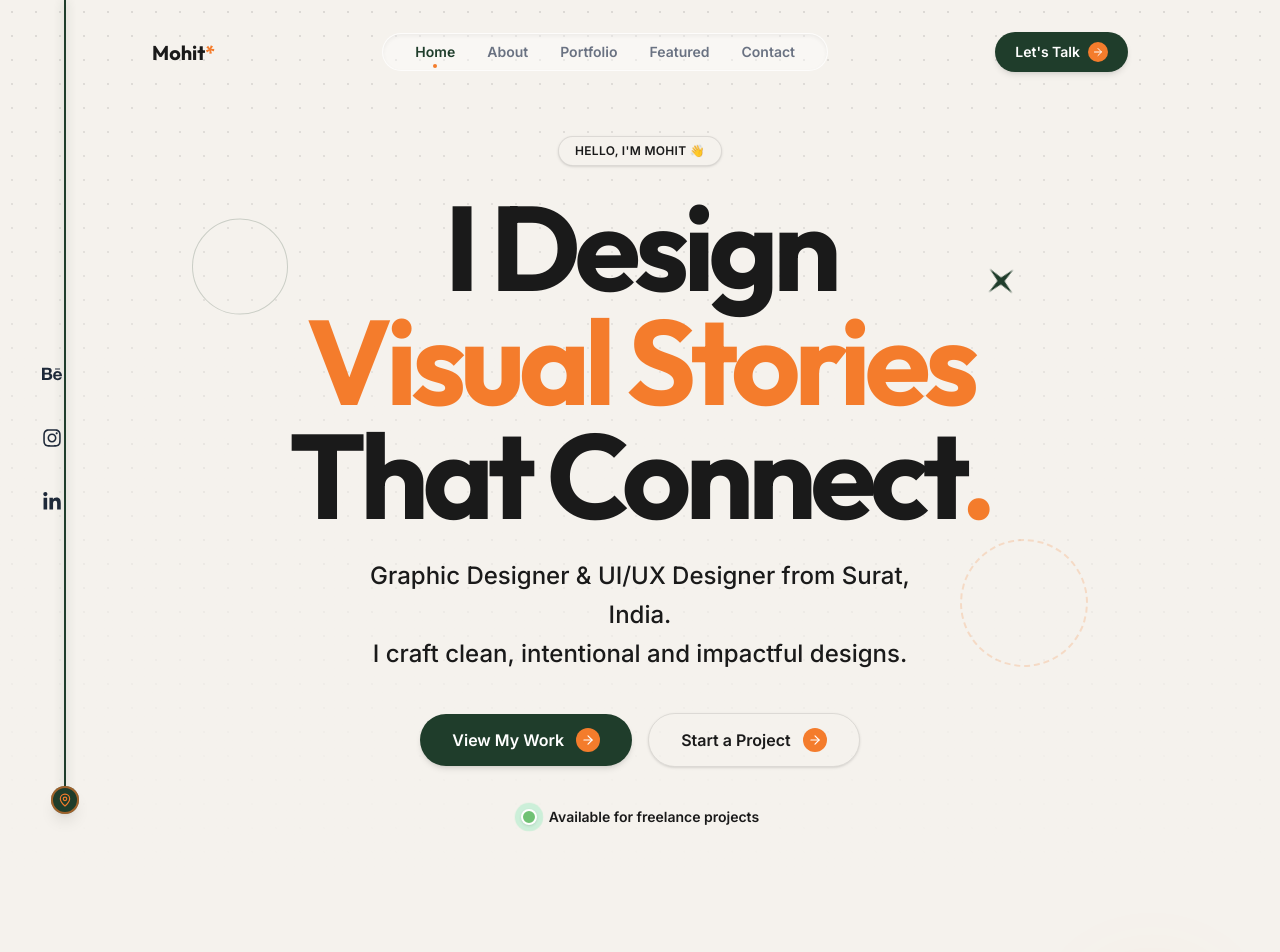
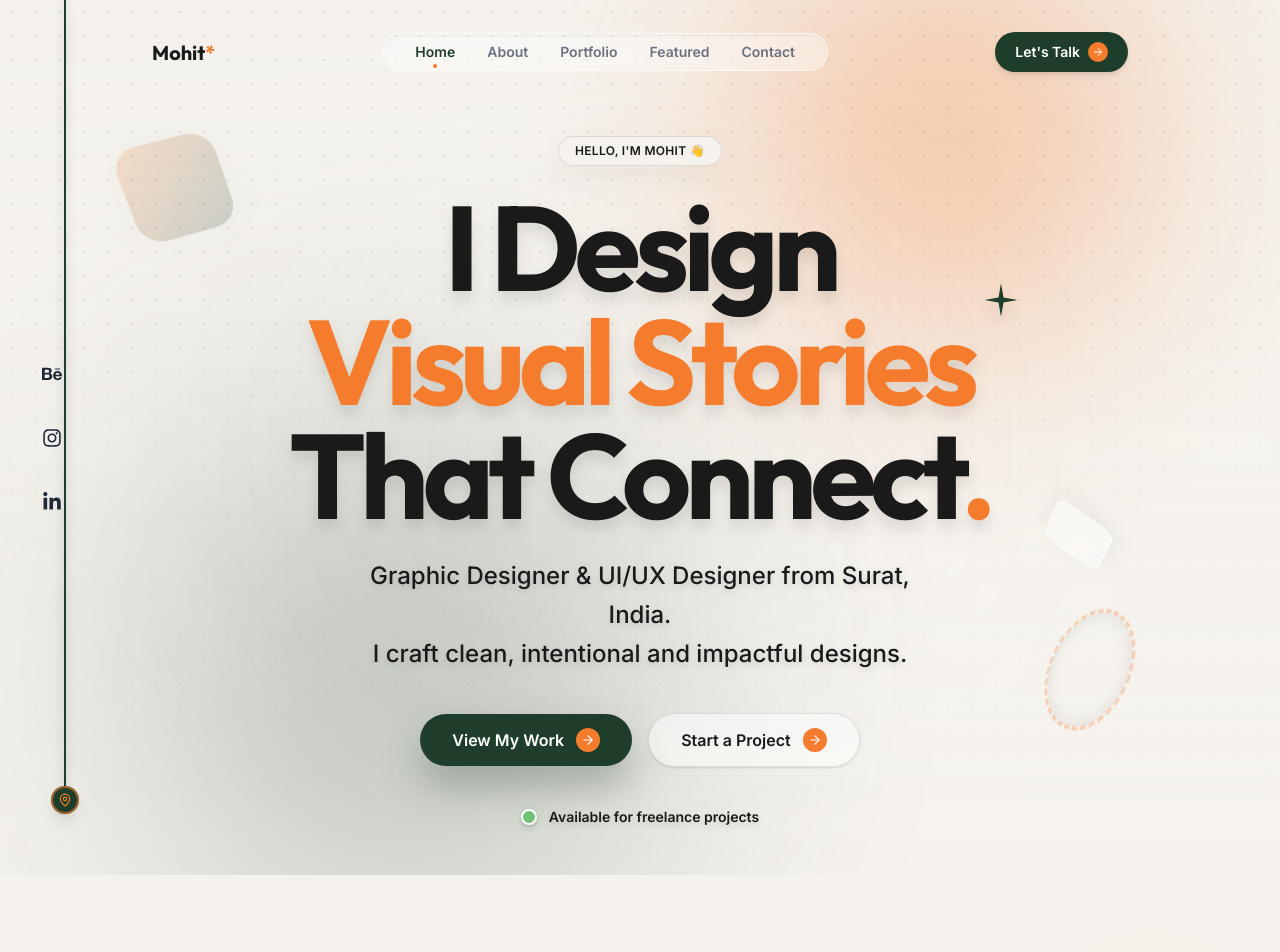
Before and after one commit to mohitlakhara007/mohit-Website-portfolio, a React (Vite) app: page / in a window 1280 px wide. Shown: the top 952 px of the page. Built offline with nearby package versions, Linux system fonts and the light colour scheme.

Commit message:
feat: Enhance portfolio interactivity and layout
Introduces 3D parallax effects on the hero section, a liquid glass effect for the navbar, and drag-to-scroll functionality for the scroll path. Updates contact section layout and navigation links for improved user experience and flow.

```diff
--- a/src/components/layout/ScrollPath.tsx
+++ b/src/components/layout/ScrollPath.tsx
@@ -1,8 +1,10 @@
 import { motion, useScroll, useSpring, useTransform } from 'motion/react';
 import { MapPin } from 'lucide-react';
+import { useRef, useCallback } from 'react';
 
 export default function ScrollPath() {
   const { scrollYProgress } = useScroll();
+  const trackRef = useRef<HTMLDivElement>(null);
 
   const scaleY = useSpring(scrollYProgress, {
     stiffness: 100,
@@ -10,25 +12,68 @@ export default function ScrollPath() {
     restDelta: 0.001
   });
 
+  const handleDrag = useCallback((e: React.PointerEvent<HTMLDivElement> | PointerEvent) => {
+    if (!trackRef.current) return;
+    const { top, height } = trackRef.current.getBoundingClientRect();
+    const clientY = 'clientY' in e ? e.clientY : 0;
+
+    let progress = (clientY - top) / height;
+    progress = Math.max(0, Math.min(1, progress));
+
+    // Calculate total scrollable height
+    const maxScroll = document.documentElement.scrollHeight - window.innerHeight;
+
+    // Scroll to the new position
+    window.scrollTo({
+      top: progress * maxScroll,
+      behavior: 'auto'
+    });
+  }, []);
+
+  const handlePointerDown = (e: React.PointerEvent<HTMLDivElement>) => {
+    (e.target as HTMLElement).setPointerCapture(e.pointerId);
+    handleDrag(e);
+
+    const pointerMoveHandler = (moveEvent: PointerEvent) => {
+      handleDrag(moveEvent);
+    };
+
+    const pointerUpHandler = (upEvent: PointerEvent) => {
+      (upEvent.target as HTMLElement)?.releasePointerCapture(upEvent.pointerId);
+      window.removeEventListener('pointermove', pointerMoveHandler);
+      window.removeEventListener('pointerup', pointerUpHandler);
+    };
+
+    window.addEventListener('pointermove', pointerMoveHandler);
+    window.addEventListener('pointerup', pointerUpHandler);
+  };
+
   return (
-    <div className="fixed top-0 bottom-0 left-[4%] md:left-[8%] lg:left-[5%] w-[2px] z-30 pointer-events-none hidden sm:block">
-      {/* Background Track (dashed) */}
-      <div className="absolute inset-0 border-l-2 border-dashed border-black/10" />
+    <div
+      ref={trackRef}
+      className="fixed top-0 bottom-0 left-[4%] md:left-[8%] lg:left-[5%] w-[20px] -ml-[9px] z-30 hidden sm:block cursor-ns-resize group"
+      onPointerDown={handlePointerDown}
+      style={{ touchAction: 'none' }}
+    >
+      {/* Background Track Wrapper for Visual alignment */}
+      <div className="absolute inset-y-0 left-1/2 -ml-[1px] w-[2px]">
+        <div className="absolute inset-0 border-l-2 border-dashed border-black/10 transition-colors group-hover:border-black/30" />
 
         {/* Animated Fill Line */}
         <motion.div
-        className="absolute inset-0 bg-[var(--color-brand)] origin-top shadow-[0_0_10px_rgba(31,61,43,0.3)]"
+          className="absolute inset-0 bg-[var(--color-brand)] origin-top shadow-[0_0_10px_rgba(31,61,43,0.3)] transition-colors group-hover:bg-[#1a3324]"
           style={{ scaleY }}
         />
 
         {/* Location Pin */}
         <motion.div
-        className="absolute left-1/2 -ml-3.5 w-7 h-7 bg-[var(--color-brand)] rounded-full flex items-center justify-center -mt-3.5 shadow-lg group"
+          className="absolute left-1/2 -ml-3.5 w-7 h-7 bg-[var(--color-brand)] rounded-full flex items-center justify-center -mt-3.5 shadow-lg shadow-[var(--color-brand)]/20 transition-transform group-hover:scale-125 group-hover:bg-[#1a3324]"
           style={{ top: useTransform(scaleY, [0, 1], ['0%', '100%']) }}
         >
-        <MapPin size={14} className="text-[var(--color-accent)] relative z-10" />
-        <div className="absolute inset-0 border-2 border-[var(--color-accent)] rounded-full animate-ping opacity-60" />
+          <MapPin size={14} className="text-[var(--color-accent)] relative z-10 pointer-events-none" />
+          <div className="absolute inset-0 border-2 border-[var(--color-accent)] rounded-full animate-ping opacity-60 pointer-events-none" />
         </motion.div>
+      </div>
     </div>
   );
 }
--- a/src/components/sections/FeaturedWork.tsx
+++ b/src/components/sections/FeaturedWork.tsx
@@ -3,7 +3,7 @@ import { Play } from 'lucide-react';
 
 export default function FeaturedWork() {
   return (
-    <section className="py-24 relative overflow-hidden bg-[var(--color-bg-light)]">
+    <section id="featured" className="py-24 relative overflow-hidden bg-[var(--color-bg-light)]">
       <div className="absolute inset-0 bg-dot-pattern opacity-50 mix-blend-multiply pointer-events-none" />
 
       <div className="max-w-[1400px] mx-auto px-6 md:px-12 flex flex-col xl:flex-row gap-12 items-start relative z-10">
--- a/src/components/sections/Hero.tsx
+++ b/src/components/sections/Hero.tsx
@@ -1,22 +1,91 @@
-import { motion } from 'motion/react';
+import { motion, useMotionValue, useTransform, useSpring } from 'motion/react';
 import { ArrowRight } from 'lucide-react';
 import { FaBehance, FaInstagram, FaLinkedinIn } from 'react-icons/fa';
 
 export default function Hero() {
+  // 3D Parallax State
+  const mouseX = useMotionValue(0);
+  const mouseY = useMotionValue(0);
+
+  // Smooth springs for rotation
+  const rotateX = useSpring(useTransform(mouseY, [-0.5, 0.5], ["15deg", "-15deg"]), { damping: 30, stiffness: 100 });
+  const rotateY = useSpring(useTransform(mouseX, [-0.5, 0.5], ["-15deg", "15deg"]), { damping: 30, stiffness: 100 });
+
+  function handleMouseMove(e: React.MouseEvent<HTMLDivElement>) {
+    const rect = e.currentTarget.getBoundingClientRect();
+    const width = rect.width;
+    const height = rect.height;
+    const x = e.clientX - rect.left;
+    const y = e.clientY - rect.top;
+
+    mouseX.set(x / width - 0.5);
+    mouseY.set(y / height - 0.5);
+  }
+
+  function handleMouseLeave() {
+    mouseX.set(0);
+    mouseY.set(0);
+  }
+
   return (
-    <section id="home" className="relative min-h-[100svh] w-full flex items-center justify-center pt-24 pb-12 overflow-hidden bg-dot-pattern">
+    <section
+      id="home"
+      className="relative min-h-[100svh] w-full flex items-center justify-center pt-24 pb-12 overflow-hidden bg-dot-pattern"
+      onMouseMove={handleMouseMove}
+      onMouseLeave={handleMouseLeave}
+      style={{ perspective: 1200 }}
+    >
       <div className="absolute inset-0 bg-gradient-to-b from-transparent via-[var(--color-bg-light)]/50 to-[var(--color-bg-light)] pointer-events-none" />
+
+      {/* 3D-like Animated Background Glows */}
+      <motion.div
+        animate={{
+          scale: [1, 1.2, 1],
+          opacity: [0.3, 0.5, 0.3],
+          x: [0, 50, 0],
+          y: [0, -30, 0]
+        }}
+        transition={{ duration: 15, repeat: Infinity, ease: "easeInOut" }}
+        className="absolute top-[-10%] right-[10%] w-[40vw] h-[40vw] max-w-[600px] max-h-[600px] bg-[radial-gradient(circle,var(--color-accent)_0%,transparent_70%)] opacity-40 blur-[80px] z-0 pointer-events-none"
+      />
+      <motion.div
+        animate={{
+          scale: [1, 1.3, 1],
+          opacity: [0.2, 0.4, 0.2],
+          x: [0, -60, 0],
+          y: [0, 40, 0]
+        }}
+        transition={{ duration: 20, repeat: Infinity, ease: "easeInOut" }}
+        className="absolute bottom-[-10%] left-[10%] w-[50vw] h-[50vw] max-w-[700px] max-h-[700px] bg-[radial-gradient(circle,var(--color-brand)_0%,transparent_70%)] opacity-30 blur-[100px] z-0 pointer-events-none"
+      />
+      <motion.div
+        animate={{
+          scale: [1, 1.1, 1],
+          opacity: [0.1, 0.2, 0.1],
+          rotate: [0, 90, 0]
+        }}
+        transition={{ duration: 25, repeat: Infinity, ease: "easeInOut" }}
+        className="absolute top-1/2 left-1/2 -translate-x-1/2 -translate-y-1/2 w-[60vw] h-[60vw] max-w-[800px] max-h-[800px] bg-[radial-gradient(circle,#F5F2ED_0%,transparent_70%)] opacity-20 blur-[120px] z-0 pointer-events-none mix-blend-overlay"
+      />
 
       {/* Abstract floating shapes */}
       <motion.div
-        animate={{ y: [0, -20, 0], rotate: [0, 10, 0] }}
-        transition={{ duration: 6, repeat: Infinity, ease: "easeInOut" }}
-        className="absolute top-1/4 left-[15%] w-24 h-24 rounded-full border border-[var(--color-brand)]/20 z-0 hidden md:block"
+        animate={{ y: [0, -40, 0], rotateX: [0, 180, 360], rotateY: [0, 180, 360], rotateZ: [0, 90, 360] }}
+        transition={{ duration: 15, repeat: Infinity, ease: "linear" }}
+        className="absolute top-[20%] left-[10%] w-24 h-24 rounded-3xl bg-gradient-to-tr from-[var(--color-brand)] to-[var(--color-accent)] opacity-20 z-0 hidden md:block shadow-[0_0_30px_rgba(0,0,0,0.1)]"
+        style={{ transformStyle: "preserve-3d" }}
       />
       <motion.div
-        animate={{ y: [0, 30, 0], rotate: [0, -15, 0] }}
-        transition={{ duration: 8, repeat: Infinity, ease: "easeInOut" }}
-        className="absolute bottom-1/4 right-[15%] w-32 h-32 rounded-full border-2 border-[var(--color-accent)]/20 border-dashed z-0 hidden md:block"
+        animate={{ y: [0, 50, 0], rotateX: [360, 180, 0], rotateY: [360, 180, 0], rotateZ: [0, -90, -360] }}
+        transition={{ duration: 20, repeat: Infinity, ease: "linear" }}
+        className="absolute bottom-[20%] right-[10%] w-32 h-32 rounded-full border-4 border-[var(--color-accent)]/30 border-dashed z-0 hidden md:block shadow-[inset_0_0_20px_rgba(0,0,0,0.1)]"
+        style={{ transformStyle: "preserve-3d" }}
+      />
+      <motion.div
+        animate={{ x: [0, 30, 0], y: [0, -30, 0], rotateX: [0, 360], rotateY: [0, -360] }}
+        transition={{ duration: 18, repeat: Infinity, ease: "linear" }}
+        className="absolute top-[60%] left-[80%] w-16 h-16 bg-white/40 backdrop-blur-md border border-white/60 rounded-xl z-0 hidden md:block"
+        style={{ transformStyle: "preserve-3d", boxShadow: "0 10px 30px rgba(0,0,0,0.05)" }}
       />
 
       {/* Social Links sidebar (absolute left) */}
@@ -26,10 +95,15 @@ export default function Hero() {
          <a href="#" className="w-10 h-10 rounded-full flex items-center justify-center text-gray-800 hover:text-[var(--color-accent)] hover:bg-white hover:shadow-sm transition-all"><FaLinkedinIn size={20} /></a>
       </div>
 
-      <div className="relative z-20 max-w-4xl w-full mx-auto px-6 md:px-16 flex flex-col items-center text-center gap-12 lg:gap-4">
+      <div className="relative z-20 max-w-4xl w-full mx-auto px-6 md:px-16 flex flex-col items-center text-center gap-12 lg:gap-4 pointer-events-none">
 
         {/* Main Content Area */}
         <motion.div
+          style={{ rotateX, rotateY, transformStyle: "preserve-3d" }}
+          className="pt-10 flex flex-col items-center pointer-events-auto"
+        >
+          <motion.div
+            style={{ transform: "translateZ(80px)" }}
             initial="hidden"
             animate="visible"
             variants={{
@@ -39,37 +113,37 @@ export default function Hero() {
                 transition: { staggerChildren: 0.15, delayChildren: 0.2 }
               }
             }}
-          className="pt-10 flex flex-col items-center"
+            className="flex flex-col items-center"
           >
             <motion.div variants={{ hidden: { opacity: 0, y: 20 }, visible: { opacity: 1, y: 0, transition: { duration: 0.6, ease: "easeOut" } } }}>
-            <div className="inline-block bg-[var(--color-bg-light)] border border-black/10 rounded-full px-4 py-1.5 mb-6 text-xs font-semibold tracking-wide text-[var(--color-text-main)] shadow-sm">
+              <div className="inline-block bg-[var(--color-bg-light)] border border-black/10 rounded-full px-4 py-1.5 mb-6 text-xs font-semibold tracking-wide text-[var(--color-text-main)] shadow-[0_10px_30px_rgba(0,0,0,0.05)] hover:scale-105 transition-transform" style={{ transform: "translateZ(100px)" }}>
                 HELLO, I'M MOHIT 👋
               </div>
             </motion.div>
 
-          <motion.h1 variants={{ hidden: { opacity: 0, y: 20 }, visible: { opacity: 1, y: 0, transition: { duration: 0.6, ease: "easeOut" } } }} className="font-display text-6xl md:text-[6rem] lg:text-[7.5rem] font-bold tracking-tighter text-[var(--color-text-main)] leading-[0.95] mb-6 relative">
+            <motion.h1 style={{ transform: "translateZ(120px)" }} variants={{ hidden: { opacity: 0, y: 20 }, visible: { opacity: 1, y: 0, transition: { duration: 0.6, ease: "easeOut" } } }} className="font-display text-6xl md:text-[6rem] lg:text-[7.5rem] font-bold tracking-tighter text-[var(--color-text-main)] leading-[0.95] mb-6 relative drop-shadow-xl">
               I Design <br className="hidden md:block" />
-            <span className="text-[var(--color-accent)] relative">Visual Stories
-               <svg className="absolute -top-6 -right-12 w-10 h-10 text-[var(--color-brand)] animate-[spin_10s_linear_infinite]" viewBox="0 0 24 24" fill="none" xmlns="http://www.w3.org/2000/svg">
+              <span className="text-[var(--color-accent)] relative inline-block" style={{ transform: "translateZ(30px)" }}>Visual Stories
+                 <svg className="absolute -top-6 -right-12 w-10 h-10 text-[var(--color-brand)] animate-[spin_10s_linear_infinite]" viewBox="0 0 24 24" fill="none" xmlns="http://www.w3.org/2000/svg" style={{ transform: "translateZ(50px)" }}>
                     <path d="M12 2L13.5 10.5L22 12L13.5 13.5L12 22L10.5 13.5L2 12L10.5 10.5L12 2Z" fill="currentColor"/>
                  </svg>
               </span> <br className="hidden md:block" />
               That Connect<span className="text-[var(--color-accent)]">.</span>
             </motion.h1>
 
-          <motion.p variants={{ hidden: { opacity: 0, y: 20 }, visible: { opacity: 1, y: 0, transition: { duration: 0.6, ease: "easeOut" } } }} className="text-lg md:text-2xl text-[var(--color-text-main)] font-medium mb-10 max-w-xl leading-relaxed text-center opacity-80">
+            <motion.p style={{ transform: "translateZ(90px)" }} variants={{ hidden: { opacity: 0, y: 20 }, visible: { opacity: 1, y: 0, transition: { duration: 0.6, ease: "easeOut" } } }} className="text-lg md:text-2xl text-[var(--color-text-main)] font-medium mb-10 max-w-xl leading-relaxed text-center opacity-80 drop-shadow-md">
               Graphic Designer & UI/UX Designer from Surat, India.<br/>
               I craft clean, intentional and impactful designs.
             </motion.p>
 
-          <motion.div variants={{ hidden: { opacity: 0, y: 20 }, visible: { opacity: 1, y: 0, transition: { duration: 0.6, ease: "easeOut" } } }} className="flex flex-col sm:flex-row items-center justify-center gap-4 mb-10">
-            <a href="#work" className="group w-full sm:w-auto px-8 py-3.5 rounded-full bg-[var(--color-brand)] text-white font-semibold flex items-center justify-center gap-3 hover:bg-[#152a1d] transition-all shadow-md">
+            <motion.div style={{ transform: "translateZ(140px)" }} variants={{ hidden: { opacity: 0, y: 20 }, visible: { opacity: 1, y: 0, transition: { duration: 0.6, ease: "easeOut" } } }} className="flex flex-col sm:flex-row items-center justify-center gap-4 mb-10">
+              <a href="#work" className="group w-full sm:w-auto px-8 py-3.5 rounded-full bg-[var(--color-brand)] text-white font-semibold flex items-center justify-center gap-3 hover:bg-[#152a1d] transition-all shadow-[0_20px_40px_rgba(31,61,43,0.3)] hover:-translate-y-1">
               View My Work
               <div className="w-6 h-6 rounded-full bg-[var(--color-accent)] flex items-center justify-center">
                 <ArrowRight className="text-white group-hover:translate-x-0.5 transition-transform" size={14} />
               </div>
             </a>
-            <a href="#contact" className="group w-full sm:w-auto px-8 py-3.5 rounded-full border border-black/10 text-[var(--color-text-main)] font-semibold flex items-center justify-center gap-3 hover:bg-black/5 transition-all shadow-sm">
+            <a href="#contact" className="group w-full sm:w-auto px-8 py-3.5 rounded-full border border-black/10 text-[var(--color-text-main)] font-semibold flex items-center justify-center gap-3 hover:bg-black/5 transition-all shadow-sm hover:-translate-y-1 bg-white/50 backdrop-blur-sm">
               Start a Project
               <div className="w-6 h-6 rounded-full bg-[var(--color-accent)] flex items-center justify-center">
                 <ArrowRight className="text-white group-hover:translate-x-0.5 transition-transform" size={14} />
@@ -77,7 +151,7 @@ export default function Hero() {
             </a>
             </motion.div>
 
-          <motion.div variants={{ hidden: { opacity: 0, y: 20 }, visible: { opacity: 1, y: 0, transition: { duration: 0.6, ease: "easeOut" } } }} className="flex items-center justify-center gap-3">
+            <motion.div style={{ transform: "translateZ(60px)" }} variants={{ hidden: { opacity: 0, y: 20 }, visible: { opacity: 1, y: 0, transition: { duration: 0.6, ease: "easeOut" } } }} className="flex items-center justify-center gap-3 drop-shadow-md">
               <div className="relative flex h-4 w-4">
                 <span className="animate-ping absolute inline-flex h-full w-full rounded-full bg-green-400 opacity-75"></span>
                 <span className="relative inline-flex rounded-full h-4 w-4 bg-[#70C174] border-2 border-white shadow-sm"></span>
@@ -85,6 +159,7 @@ export default function Hero() {
               <span className="text-sm font-semibold text-[var(--color-text-main)]">Available for freelance projects</span>
             </motion.div>
           </motion.div>
+        </motion.div>
 
       </div>
     </section>
--- a/src/index.css
+++ b/src/index.css
@@ -27,6 +27,14 @@
   .bg-dot-pattern {
     background-image: radial-gradient(rgba(0, 0, 0, 0.1) 1px, transparent 1px);
     background-size: 24px 24px;
+  }
+
+  .liquid-glass {
+    background: rgba(255, 255, 255, 0.35);
+    backdrop-filter: blur(12px);
+    -webkit-backdrop-filter: blur(12px);
+    border: 1px solid rgba(255, 255, 255, 0.5);
+    box-shadow: 0 8px 32px 0 rgba(0, 0, 0, 0.05);
   }
 
   .glass {
```
Also changed, not shown: src/components/layout/Navbar.tsx (+4 -4 lines), src/components/sections/Contact.tsx (+31 -22 lines), src/components/sections/Portfolio.tsx (+10 -10 lines). Lines whose indentation alone changed are shown as unchanged.
